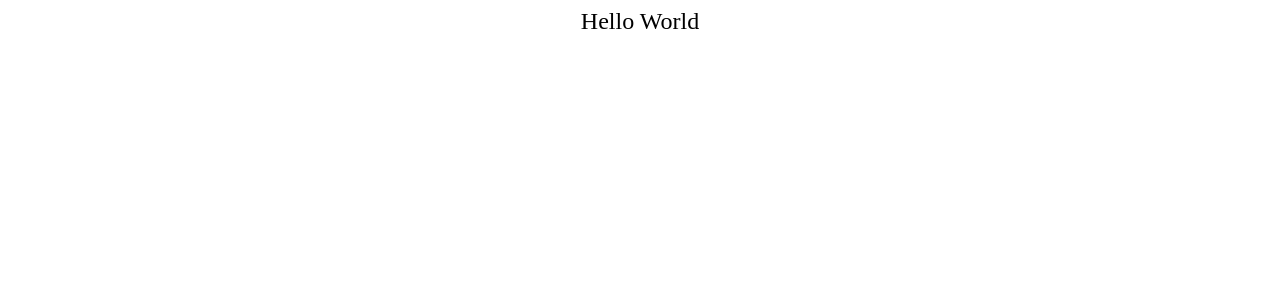
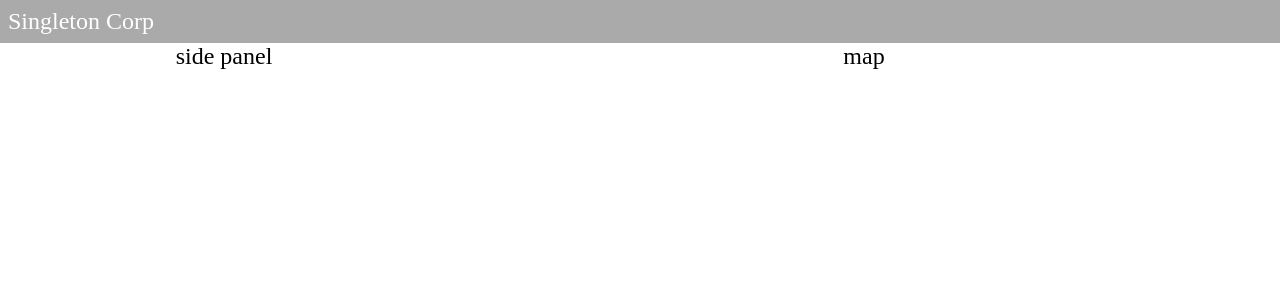
Before and after one commit to zachboatwright/voltus-command-challenge, a React app: page / in a window 1280 px wide. Shown: the top 300 px of the page. Built offline with nearby package versions, Linux system fonts and the light colour scheme.

Commit message:
basic outline

```diff
--- a/src/App.css
+++ b/src/App.css
@@ -1,5 +1,39 @@
+html, body {
+  height: 100%;
+}
+
+body {
+  margin: 0;
+}
+
+#injection {
+  height: 100%;
+}
+
 .app {
   width: 100%;
+  height: 100%;
   text-align: center;
   font-size: 24px;
 }
+
+header {
+  background-color: #AAA;
+  color: #FFF;
+  text-align: left;
+  padding: 8px;
+}
+
+.body {
+  display: flex;
+  flex: 1;
+  height: 100%;
+}
+
+.sidepanel {
+  flex: 1;
+}
+
+.map {
+  width: 65%;
+}
--- a/src/App.js
+++ b/src/App.js
@@ -2,7 +2,44 @@ import React from 'react'
 import './App.css'
 
 function App() {
-  return <div className="app">Hello World</div>
+
+  const facility = {
+    name: "Singleton Corp",
+    id:0,
+    facilities:[
+      {
+        name:"Atlanta",
+        coord:[33.749,-84.388],
+        id:1
+      },
+      {
+        name:"Memphis",
+        coord:[	35.117,-89.971],
+        id:2
+      },
+      {
+        name:"Boulder",
+        coord:[40.014,-105.270],
+        id:3
+      }
+    ]
+  }
+
+  return (
+    <div className="app">
+      <header>
+        {facility.name}
+      </header>
+      <div className="body">
+        <div className="sidepanel">
+          side panel
+        </div>
+        <div className="map">
+          map
+        </div>
+      </div>
+    </div>
+  )
 }
 
 export default App
```
